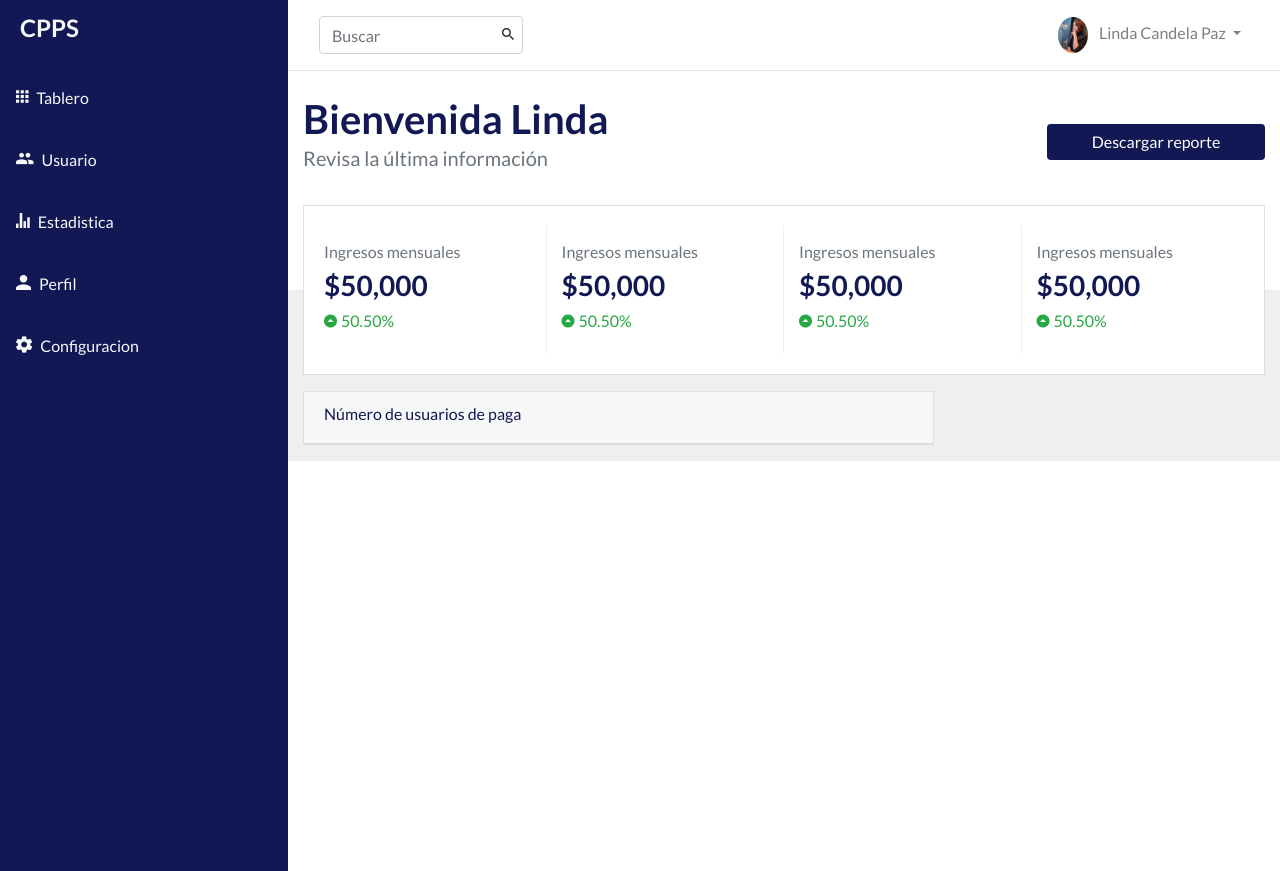
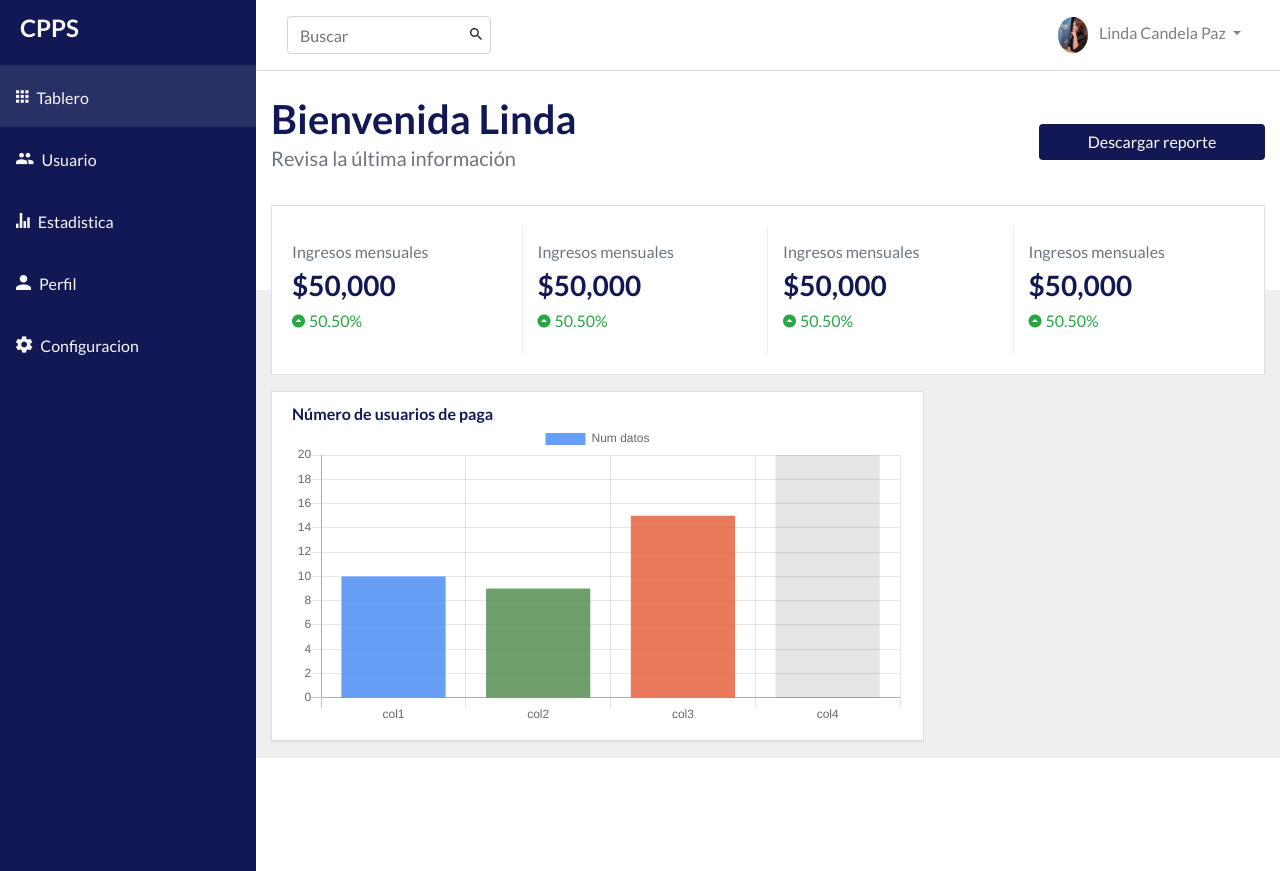
Before and after one commit to Lindapazw/bootstrap_dashboard, a website: page index.html in a window 1280 px wide. Drawn offline with nearby package versions, Linux system fonts and the light colour scheme.

Commit message:
add bar charts

```diff
--- a/assets/css/style.css
+++ b/assets/css/style.css
@@ -56,7 +56,7 @@ a:hover {
 }
 
 #sidebar-container .menu {
-    width: 18rem;
+    width: 16rem;
 }
 
 /* boton search */
@@ -82,3 +82,11 @@ a:hover {
 .stat{
     border-right: 1px solid var(--grey);
 }
+
+.acivo {
+    background-color: rgba(255, 255, 255, .1);
+}
+
+.menu a:hover{
+    background-color: rgba(255, 255, 255, .1);
+}
--- a/index.html
+++ b/index.html
@@ -19,7 +19,10 @@
         <!-- css -->
         <link rel="stylesheet" href="assets/css/style.css">
 
-        <title>Bootstrap</title>
+        <!-- charts -->
+        <script src="https://cdnjs.cloudflare.com/ajax/libs/Chart.js/2.8.0/Chart.js"></script>
+
+        <title>CPPS</title>
     </head>
 
     <body>
@@ -31,7 +34,7 @@
                     <h4 class="text-light font-weight-bold">CPPS</h4>
                 </div>
                 <div class="menu">
-                    <a href="#" class="d-block p-3 text-light"><i class="icon ion-md-apps mr-2 lead"></i>Tablero</a>
+                    <a href="#" class="d-block p-3 text-light acivo"><i class="icon ion-md-apps mr-2 lead "></i>Tablero</a>
                     <a href="#" class="d-block p-3 text-light"><i class="icon ion-md-people mr-2 lead"></i>Usuario</a>
                     <a href="#" class="d-block p-3 text-light"><i class="icon ion-md-stats mr-2 lead"></i>Estadistica</a>
                     <a href="#" class="d-block p-3 text-light"><i class="icon ion-md-person mr-2 lead"></i>Perfil</a>
@@ -123,8 +126,9 @@
                             <div class="row">
                                 <div class="col-lg-8 my-3">
                                     <div class="card rounded-0">
-                                        <div class="card-header">
-                                            <h6>Número de usuarios de paga</h6>
+                                        <div class="card-header bg-light">
+                                            <h6 class="font-weight-bold mb-0">Número de usuarios de paga</h6>
+                                            <canvas id="myChart"></canvas>
                                         </div>
                                     </div>
                                 </div>
@@ -141,6 +145,7 @@
         <!-- Optional JavaScript; choose one of the two! -->
         <!-- Option 1: jQuery and Bootstrap Bundle (includes Popper) -->
         <script src="https://cdn.jsdelivr.net/npm/jquery@3.5.1/dist/jquery.slim.min.js" integrity="sha384-DfXdz2htPH0lsSSs5nCTpuj/zy4C+OGpamoFVy38MVBnE+IbbVYUew+OrCXaRkfj" crossorigin="anonymous"></script>
+
         <script src="https://cdn.jsdelivr.net/npm/bootstrap@4.6.2/dist/js/bootstrap.bundle.min.js" integrity="sha384-Fy6S3B9q64WdZWQUiU+q4/2Lc9npb8tCaSX9FK7E8HnRr0Jz8D6OP9dO5Vg3Q9ct" crossorigin="anonymous"></script>
 
         <!-- Option 2: Separate Popper and Bootstrap JS -->
@@ -151,5 +156,33 @@
         -->
 
         <script src="https://unpkg.com/ionicons@4.5.10-0/dist/ionicons.js"></script>
+
+        <script>
+            var ctx= document.getElementById("myChart").getContext("2d");
+            var myChart= new Chart(ctx,{
+                type:"bar",
+                data:{
+                    labels:['col1','col2','col3','col4'],
+                    datasets:[{
+                            label:'Num datos',
+                            data:[10,9,15,20],
+                            backgroundColor:[
+                                'rgb(66, 134, 244,0.8)',
+                                'rgb(74, 135, 72,0.8)',
+                                'rgb(229, 89, 50,0.8)'
+                            ]
+                    }]
+                },
+                options:{
+                    scales:{
+                        yAxes:[{
+                                ticks:{
+                                    beginAtZero:true
+                                }
+                        }]
+                    }
+                }
+            });
+        </script>
     </body>
 </html>
```
